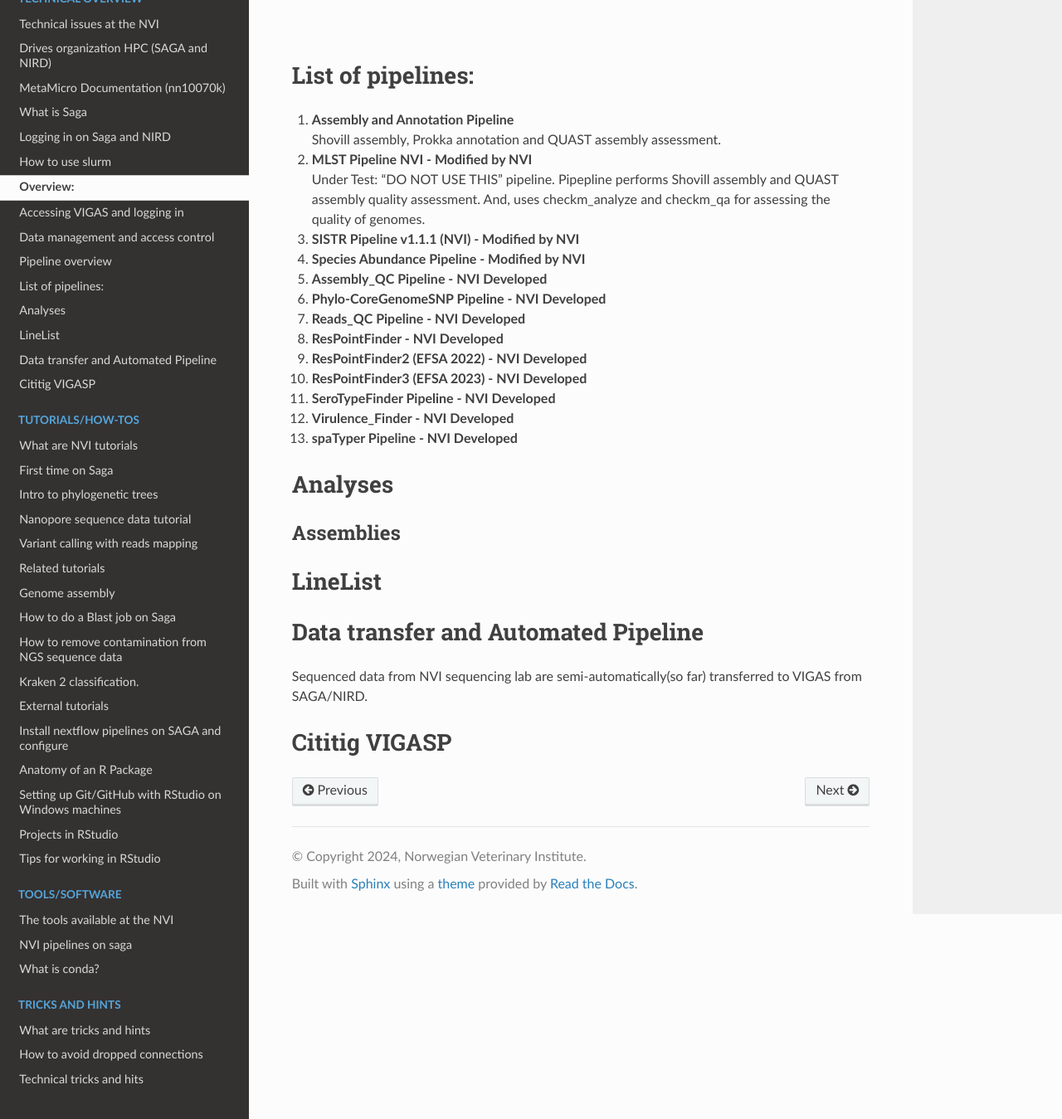
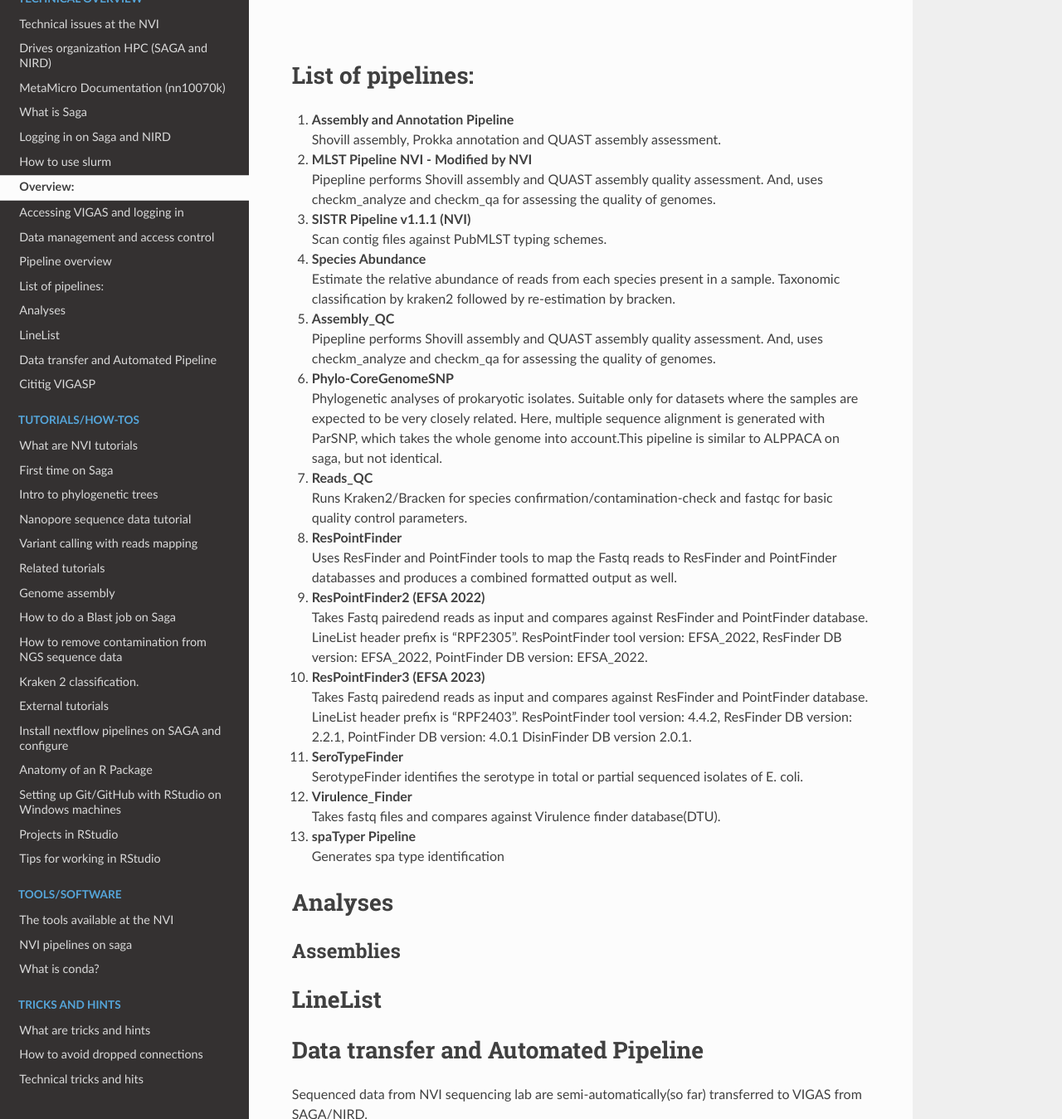
Before and after one commit to NorwegianVeterinaryInstitute/nvi-documentation, a Sphinx documentation site: the page built from docs/source/technical/vigasp.md, in a window 1280 px wide and 1400 px high, scrolled down 3632 px, cut to the strip 51-1400 px from the top of the window. Shown: the whole strip at 83% size. Built offline with Sphinx 7.4.7 and the Read the Docs theme 2.0.0, drawn with Linux system fonts in a browser that asks for light colours; pages that are not in the unit, such as notebooks, are missing from menus.

Commit message:
Update vigasp.md

```diff
--- a/docs/source/technical/vigasp.md
+++ b/docs/source/technical/vigasp.md
@@ -42,21 +42,46 @@ AS of January 2024, VIGAS has 12 pipelines. 8 of them are developed in house at
 # List of pipelines:
 1. **Assembly and Annotation Pipeline** <br>
    Shovill assembly, Prokka annotation and QUAST assembly assessment.<br>
-3. **MLST Pipeline NVI - Modified by NVI** <br>
-   Under Test: "DO NOT USE THIS" pipeline. Pipepline performs Shovill assembly and QUAST assembly quality assessment. And, uses checkm_analyze and checkm_qa for
+
+2. **MLST Pipeline NVI - Modified by NVI** <br>
+   Pipepline performs Shovill assembly and QUAST assembly quality assessment. And, uses checkm_analyze and checkm_qa for
    assessing the quality of genomes.<br>
 
-4. **SISTR Pipeline v1.1.1 (NVI) - Modified by NVI**
-5. **Species Abundance Pipeline - Modified by NVI**
-6. **Assembly_QC Pipeline - NVI Developed**
-7. **Phylo-CoreGenomeSNP Pipeline - NVI Developed**
-8. **Reads_QC Pipeline - NVI Developed**
-9. **ResPointFinder - NVI Developed**
-10. **ResPointFinder2 (EFSA 2022) - NVI Developed**
-11. **ResPointFinder3 (EFSA 2023) - NVI Developed**
-12. **SeroTypeFinder Pipeline - NVI Developed**
-13. **Virulence_Finder - NVI Developed**
-14. **spaTyper Pipeline - NVI Developed**
+3. **SISTR Pipeline v1.1.1 (NVI)**<br>
+   Scan contig files against PubMLST typing schemes.<br>
+
+4. **Species Abundance**<br>
+   Estimate the relative abundance of reads from each species present in a sample. Taxonomic classification by kraken2 followed by re-estimation by bracken.<br>
+
+5. **Assembly_QC**<br>
+   Pipepline performs Shovill assembly and QUAST assembly quality assessment. And, uses checkm_analyze and checkm_qa for assessing the quality of genomes.<br>
+
+6. **Phylo-CoreGenomeSNP**<br>
+   Phylogenetic analyses of prokaryotic isolates. Suitable only for datasets where the samples are expected to be very closely related. Here, multiple sequence
+   alignment is generated with ParSNP, which takes the whole genome into account.This pipeline is similar to ALPPACA on saga, but not identical.<br>
+
+7. **Reads_QC**<br>
+    Runs Kraken2/Bracken for species confirmation/contamination-check and fastqc for basic quality control parameters.<br>
+
+8. **ResPointFinder**<br>
+    Uses ResFinder and PointFinder tools to map the Fastq reads to ResFinder and PointFinder databasses and produces a combined formatted output as well.<br>
+
+9. **ResPointFinder2 (EFSA 2022)**<br>
+    Takes Fastq pairedend reads as input and compares against ResFinder and PointFinder database. LineList header prefix is "RPF2305". ResPointFinder tool version:
+    EFSA_2022, ResFinder DB version: EFSA_2022, PointFinder DB version: EFSA_2022.<br>
+
+10. **ResPointFinder3 (EFSA 2023)**<br>
+    Takes Fastq pairedend reads as input and compares against ResFinder and PointFinder database. LineList header prefix is "RPF2403". ResPointFinder tool version:
+    4.4.2, ResFinder DB version: 2.2.1, PointFinder DB version: 4.0.1 DisinFinder DB version 2.0.1.<br>
+
+11. **SeroTypeFinder**<br>
+    SerotypeFinder identifies the serotype in total or partial sequenced isolates of E. coli.<br>
+
+12. **Virulence_Finder**<br>
+    Takes fastq files and compares against Virulence finder database(DTU).<br>
+
+13. **spaTyper Pipeline**<br>
+    Generates spa type identification<br>
 
 # Analyses
 
```
